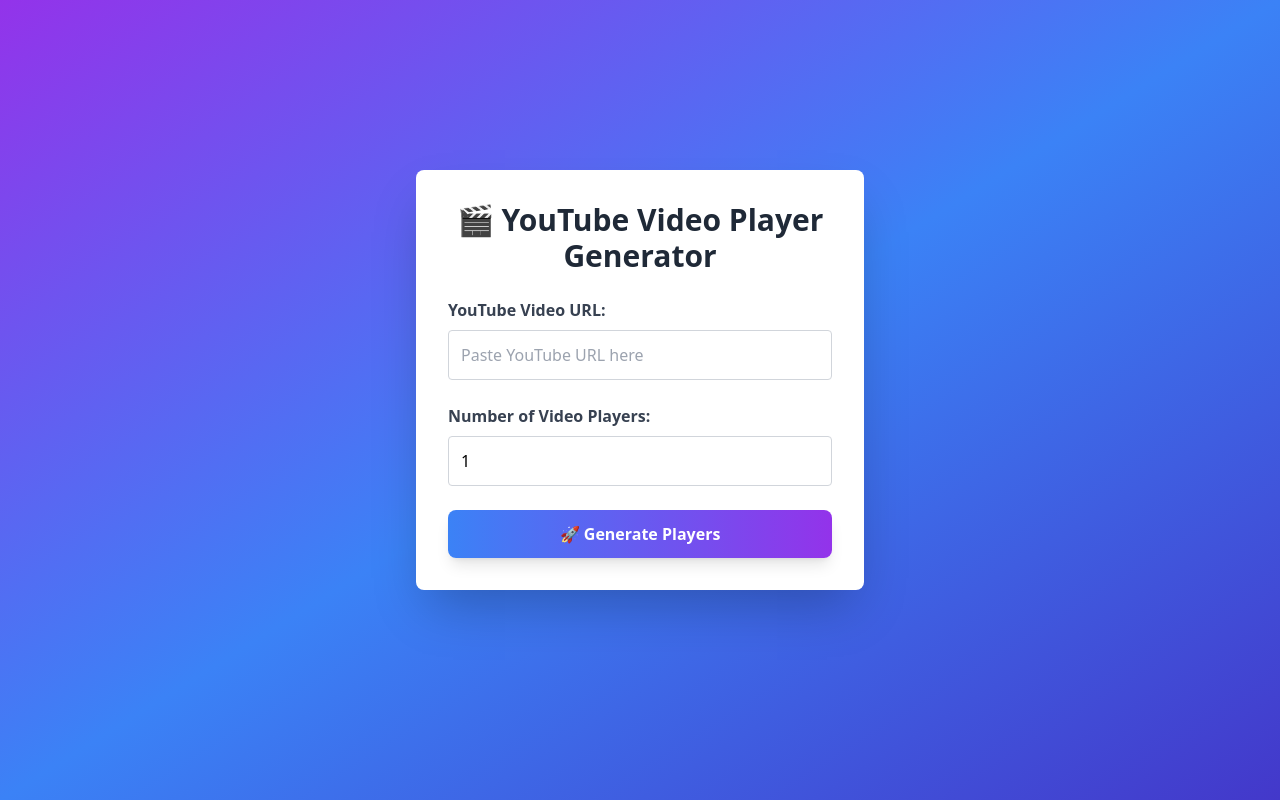
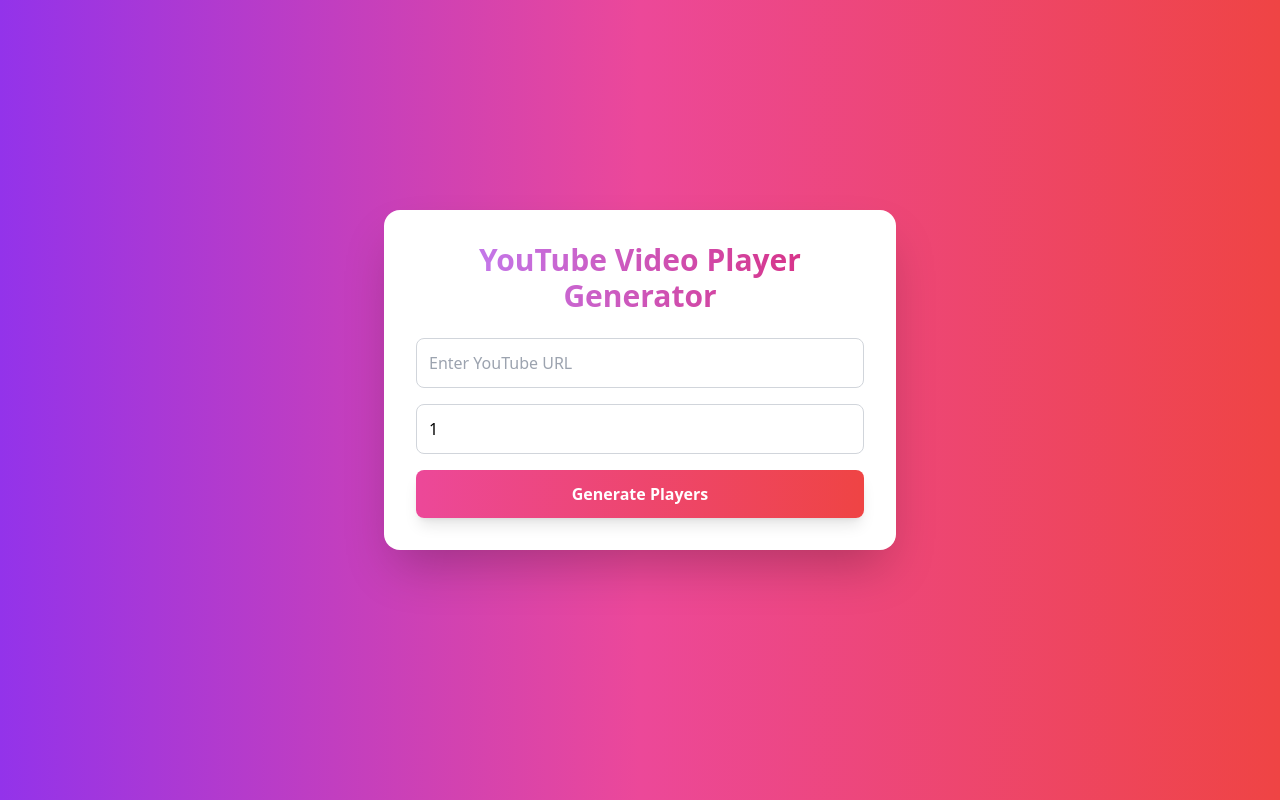
Before and after one commit to TanvirJahan001/YouTube-Video-Player-Generator, a React (Create React App) app: page / in a window 1280 px wide. Built offline with nearby package versions, Linux system fonts and the light colour scheme.

Commit message:
Update App.js

```diff
--- a/src/App.js
+++ b/src/App.js
@@ -1,99 +1,108 @@
-import React, { useState } from "react";
+import React, { useEffect, useRef, useState } from "react";
 
 function App() {
   const [videoUrl, setVideoUrl] = useState("");
-  const [playerCount, setPlayerCount] = useState(1);
+  const [numPlayers, setNumPlayers] = useState(1);
+  const [videoId, setVideoId] = useState("");
   const [players, setPlayers] = useState([]);
 
-  // Function to extract YouTube video ID from URL
-  const getYouTubeVideoId = (url) => {
-    const regex =
-      /(?:https?:\/\/)?(?:www\.)?(?:youtube\.com\/(?:[^/\n\s]+\/\S+\/|(?:v|e(?:mbed)?)\/|\S*?[?&]v=)|youtu\.be\/)([a-zA-Z0-9_-]{11})/;
-    const match = url.match(regex);
+  const parseYouTubeVideoId = (url) => {
+    const regExp =
+      /(?:youtube\.com\/(?:[^/\n\s]+\/\S+\/|(?:v|e(?:mbed)?)\/|\S*?[?&]v=)|youtu\.be\/)([a-zA-Z0-9_-]{11})/;
+    const match = url.match(regExp);
     return match ? match[1] : null;
   };
-  // Handle Play Button Click
-  const handlePlay = () => {
-    const videoId = getYouTubeVideoId(videoUrl);
-    if (videoId) {
-      const newPlayers = Array.from({ length: playerCount }, (_, index) => ({
-        id: index,
-        videoId,
-      }));
-      setPlayers(newPlayers);
-    } else {
-      alert("Please enter a valid YouTube video URL");
+
+  const handleGeneratePlayers = () => {
+    const id = parseYouTubeVideoId(videoUrl);
+    if (id) {
+      setVideoId(id);
+      setPlayers(Array.from({ length: numPlayers }, (_, index) => index));
     }
   };
 
   return (
-    <div className="min-h-screen flex flex-col items-center justify-center bg-gradient-to-br from-purple-600 via-blue-500 to-indigo-700 p-4">
-      {/* Card Container */}
-      <div className="bg-white shadow-2xl rounded-lg p-8 max-w-md w-full">
-        <h1 className="text-3xl font-bold mb-6 text-center text-gray-800">
-          🎬 YouTube Video Player Generator
+    <div className="min-h-screen bg-gradient-to-r from-purple-600 via-pink-500 to-red-500 flex flex-col items-center justify-center p-8">
+      <div className="bg-white shadow-2xl rounded-2xl p-8 max-w-lg w-full">
+        <h1 className="text-3xl font-extrabold mb-6 text-center text-transparent bg-clip-text bg-gradient-to-r from-purple-400 to-pink-600">
+          YouTube Video Player Generator
         </h1>
-
-        {/* YouTube URL Input */}
-        <div className="mb-6">
-          <label className="block text-gray-700 font-semibold mb-2">
-            YouTube Video URL:
-          </label>
         <input
           type="text"
-            placeholder="Paste YouTube URL here"
-            className="w-full p-3 border border-gray-300 rounded focus:outline-none focus:ring-2 focus:ring-blue-500"
+          placeholder="Enter YouTube URL"
           value={videoUrl}
           onChange={(e) => setVideoUrl(e.target.value)}
+          className="border border-gray-300 rounded-lg w-full p-3 mb-4 focus:outline-none focus:ring-2 focus:ring-pink-400"
         />
-        </div>
-
-        {/* Number of Players Input */}
-        <div className="mb-6">
-          <label className="block text-gray-700 font-semibold mb-2">
-            Number of Video Players:
-          </label>
         <input
           type="number"
           min="1"
-            max="10"
-            className="w-full p-3 border border-gray-300 rounded focus:outline-none focus:ring-2 focus:ring-blue-500"
-            value={playerCount}
-            onChange={(e) => setPlayerCount(e.target.value)}
+          max="100"
+          placeholder="Number of Players"
+          value={numPlayers}
+          onChange={(e) => setNumPlayers(Number(e.target.value))}
+          className="border border-gray-300 rounded-lg w-full p-3 mb-4 focus:outline-none focus:ring-2 focus:ring-pink-400"
         />
-        </div>
-
-        {/* Play Button */}
         <button
-          onClick={handlePlay}
-          className="w-full bg-gradient-to-r from-blue-500 to-purple-600 text-white font-bold py-3 rounded-lg shadow-lg hover:from-purple-600 hover:to-blue-500 transition duration-300"
+          onClick={handleGeneratePlayers}
+          className="bg-gradient-to-r from-pink-500 to-red-500 hover:from-pink-600 hover:to-red-600 text-white font-bold py-3 px-6 rounded-lg w-full transition duration-300 transform hover:scale-105 shadow-lg"
         >
-          🚀 Generate Players
+          Generate Players
         </button>
       </div>
 
-      {/* Video Players Section */}
-      <div className="mt-10 grid grid-cols-1 sm:grid-cols-2 lg:grid-cols-3 gap-8">
-        {players.map((player) => (
-          <div
-            key={player.id}
-            className="aspect-w-16 aspect-h-9 w-full bg-black rounded-lg overflow-hidden shadow-xl"
-          >
-            <iframe
-              width="100%"
-              height="100%"
-              src={`https://www.youtube.com/embed/${player.videoId}?autoplay=1`}
-              title={`YouTube Player ${player.id + 1}`}
-              frameBorder="0"
-              allow="accelerometer; autoplay; clipboard-write; encrypted-media; gyroscope; picture-in-picture"
-              allowFullScreen
-              className="rounded-lg"
-            ></iframe>
-          </div>
+      <div className="mt-10 w-full flex flex-wrap justify-center gap-4">
+        {videoId &&
+          players.map((_, index) => (
+            <LiteYouTubeEmbed key={index} videoId={videoId} />
           ))}
       </div>
     </div>
   );
 }
 
+function LiteYouTubeEmbed({ videoId }) {
+  const iframeRef = useRef(null);
+  const [isVisible, setIsVisible] = useState(false);
+
+  useEffect(() => {
+    const observer = new IntersectionObserver(
+      (entries) => {
+        entries.forEach((entry) => {
+          if (entry.isIntersecting) {
+            setIsVisible(true);
+            observer.unobserve(entry.target);
+          }
+        });
+      },
+      { threshold: 0.1 }
+    );
+    if (iframeRef.current) {
+      observer.observe(iframeRef.current);
+    }
+    return () => observer.disconnect();
+  }, []);
+
+  return (
+    <div
+      ref={iframeRef}
+      className="w-80 h-44 bg-gradient-to-r from-blue-400 to-purple-500 rounded-lg shadow-lg overflow-hidden flex items-center justify-center transition duration-300 transform hover:scale-105"
+    >
+      {isVisible ? (
+        <iframe
+          width="100%"
+          height="100%"
+          src={`https://www.youtube.com/embed/${videoId}?autoplay=1&mute=1`}
+          frameBorder="0"
+          allow="accelerometer; autoplay; clipboard-write; encrypted-media; gyroscope; picture-in-picture"
+          allowFullScreen
+          title={`YouTube video player for ${videoId}`}
+        ></iframe>
+      ) : (
+        <p className="text-white font-bold">Loading...</p>
+      )}
+    </div>
+  );
+}
+
 export default App;
```
Lines whose indentation alone changed are shown as unchanged.
